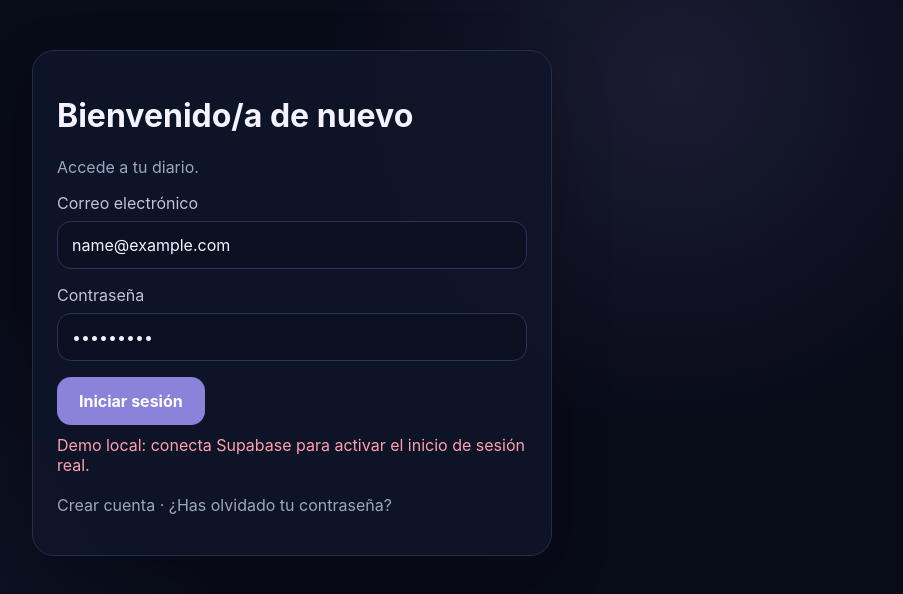
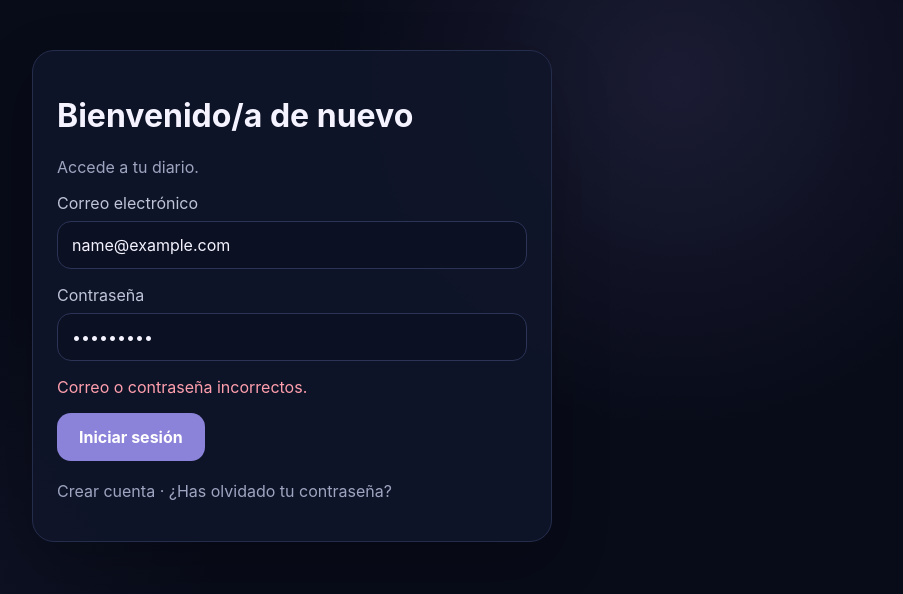
Before and after one commit to miaoficiial-arch/somnia, a Next.js app: page /login in a window 1280 px wide. Both pictures are taken after typing "name@example.com", "Sample123" into the empty fields and a click on the button "Iniciar sesión". Shown: the top 594 px of the page, without its empty margins (348-1251 px from the left). Built offline with nearby package versions, Linux system fonts and the light colour scheme; no server answers.

Commit message:
Update page.tsx

```diff
--- a/app/login/page.tsx
+++ b/app/login/page.tsx
@@ -1,13 +1,109 @@
 "use client";
+
 import { useState } from "react";
+import { supabase } from "../../lib/supabase/client";
+
 export default function Login() {
- const [error,setError]=useState("");
- return <main className="somnia-shell"><div className="container" style={{paddingTop:50}}><div className="card" style={{maxWidth:520,margin:"0 auto"}}>
- <h1>Bienvenido/a de nuevo</h1><p className="muted">Accede a tu diario.</p>
- <form onSubmit={(e)=>{e.preventDefault();setError("Demo local: conecta Supabase para activar el inicio de sesión real.")}}>
- <div className="field"><label>Correo electrónico</label><input type="email" required /></div>
- <div className="field"><label>Contraseña</label><input type="password" required /></div>
- <button className="btn">Iniciar sesión</button></form>
- {error && <p className="error">{error}</p>}<p className="muted" style={{marginTop:20}}><a href="/registro">Crear cuenta</a> · ¿Has olvidado tu contraseña?</p>
- </div></div></main>
+  const [email, setEmail] = useState("");
+  const [password, setPassword] = useState("");
+  const [error, setError] = useState("");
+  const [loading, setLoading] = useState(false);
+
+  async function handleSubmit(e: React.FormEvent<HTMLFormElement>) {
+    e.preventDefault();
+
+    setError("");
+    setLoading(true);
+
+    const { error } = await supabase.auth.signInWithPassword({
+      email,
+      password,
+    });
+
+    setLoading(false);
+
+    if (error) {
+      setError("Correo o contraseña incorrectos.");
+      return;
+    }
+
+    window.location.href = "/";
+  }
+
+  return (
+    <main className="somnia-shell">
+      <div
+        className="container"
+        style={{ paddingTop: 50 }}
+      >
+        <div
+          className="card"
+          style={{
+            maxWidth: 520,
+            margin: "0 auto",
+          }}
+        >
+          <h1>Bienvenido/a de nuevo</h1>
+
+          <p className="muted">
+            Accede a tu diario.
+          </p>
+
+          <form onSubmit={handleSubmit}>
+            <div className="field">
+              <label>Correo electrónico</label>
+
+              <input
+                type="email"
+                value={email}
+                onChange={(e) =>
+                  setEmail(e.target.value)
+                }
+                required
+              />
+            </div>
+
+            <div className="field">
+              <label>Contraseña</label>
+
+              <input
+                type="password"
+                value={password}
+                onChange={(e) =>
+                  setPassword(e.target.value)
+                }
+                required
+              />
+            </div>
+
+            {error && (
+              <p className="error">
+                {error}
+              </p>
+            )}
+
+            <button
+              className="btn"
+              type="submit"
+              disabled={loading}
+            >
+              {loading
+                ? "Iniciando sesión..."
+                : "Iniciar sesión"}
+            </button>
+          </form>
+
+          <p
+            className="muted"
+            style={{ marginTop: 20 }}
+          >
+            <a href="/registro">
+              Crear cuenta
+            </a>{" "}
+            · ¿Has olvidado tu contraseña?
+          </p>
+        </div>
+      </div>
+    </main>
+  );
 }
```
